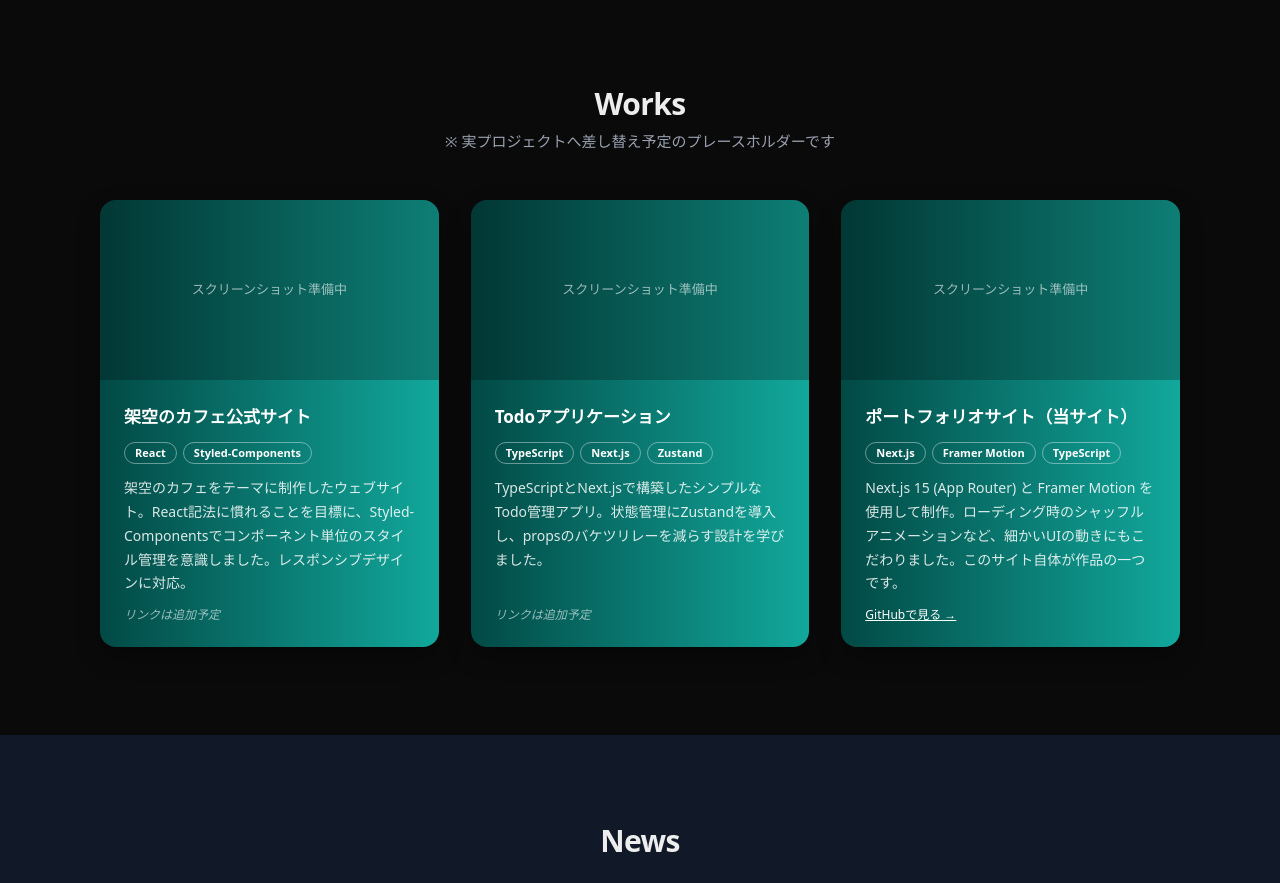
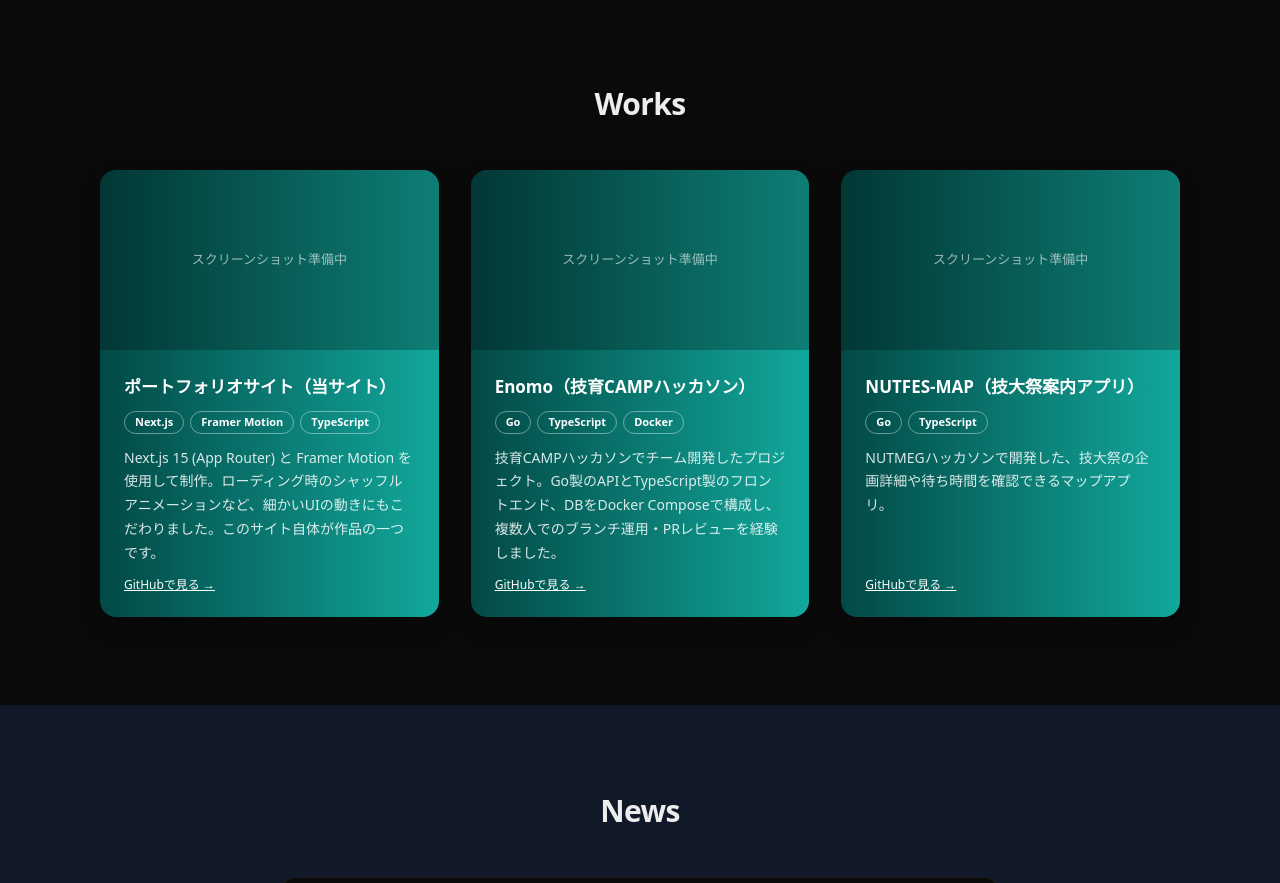
Before and after one commit to nakatashingo/nakata-portfolio, a Next.js app in the folder app/: page / in a window 1280 px wide. Shown: the part 1900-2783 px from the top of the page. Built offline with nearby package versions, Linux system fonts and the light colour scheme.

Commit message:
[feat] Update works items with new project details and titles

```diff
--- a/app/app/components/WorksSection.tsx
+++ b/app/app/components/WorksSection.tsx
@@ -10,10 +10,7 @@
   <section id="works" className="px-8 py-22">
     <div className="mx-auto max-w-[1080px]">
       <Reveal>
-        <h1 className="m-0 mb-2 text-center text-3xl font-extrabold tracking-[-0.02em]">Works</h1>
-        <p className="m-0 mb-12 text-center text-[0.9375rem] text-gray-400">
-          ※ 実プロジェクトへ差し替え予定のプレースホルダーです
-        </p>
+        <h1 className="m-0 mb-12 text-center text-3xl font-extrabold tracking-[-0.02em]">Works</h1>
       </Reveal>
       <Reveal delay={0.1}>
         <div className="grid grid-cols-[repeat(auto-fill,minmax(min(300px,100%),1fr))] gap-8">
--- a/app/app/data/works.ts
+++ b/app/app/data/works.ts
@@ -3,26 +3,26 @@
 export const worksItems: WorkItem[] = [
   {
     id: 1,
-    title: "架空のカフェ公式サイト",
-    description:
-      "架空のカフェをテーマに制作したウェブサイト。React記法に慣れることを目標に、Styled-Componentsでコンポーネント単位のスタイル管理を意識しました。レスポンシブデザインに対応。",
-    tags: ["React", "Styled-Components"],
-    link: null,
-  },
-  {
-    id: 2,
-    title: "Todoアプリケーション",
-    description:
-      "TypeScriptとNext.jsで構築したシンプルなTodo管理アプリ。状態管理にZustandを導入し、propsのバケツリレーを減らす設計を学びました。",
-    tags: ["TypeScript", "Next.js", "Zustand"],
-    link: null,
-  },
-  {
-    id: 3,
     title: "ポートフォリオサイト（当サイト）",
     description:
       "Next.js 15 (App Router) と Framer Motion を使用して制作。ローディング時のシャッフルアニメーションなど、細かいUIの動きにもこだわりました。このサイト自体が作品の一つです。",
     tags: ["Next.js", "Framer Motion", "TypeScript"],
     link: "https://github.com/nakatashingo",
   },
+  {
+    id: 2,
+    title: "Enomo（技育CAMPハッカソン）",
+    description:
+      "技育CAMPハッカソンでチーム開発したプロジェクト。Go製のAPIとTypeScript製のフロントエンド、DBをDocker Composeで構成し、複数人でのブランチ運用・PRレビューを経験しました。",
+    tags: ["Go", "TypeScript", "Docker"],
+    link: "https://github.com/developEnomo/Enomo",
+  },
+  {
+    id: 3,
+    title: "NUTFES-MAP（技大祭案内アプリ）",
+    description:
+      "NUTMEGハッカソンで開発した、技大祭の企画詳細や待ち時間を確認できるマップアプリ。",
+    tags: ["Go", "TypeScript"],
+    link: "https://github.com/legend-of-nobu/NUTFES-MAP",
+  },
 ];
```
